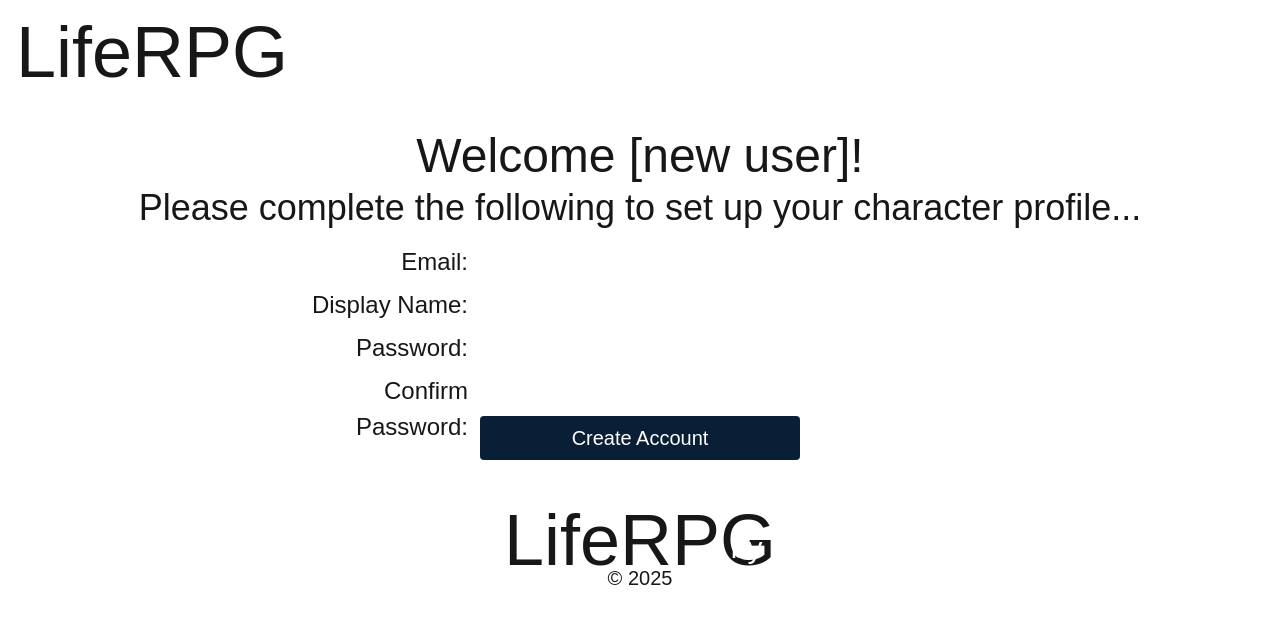
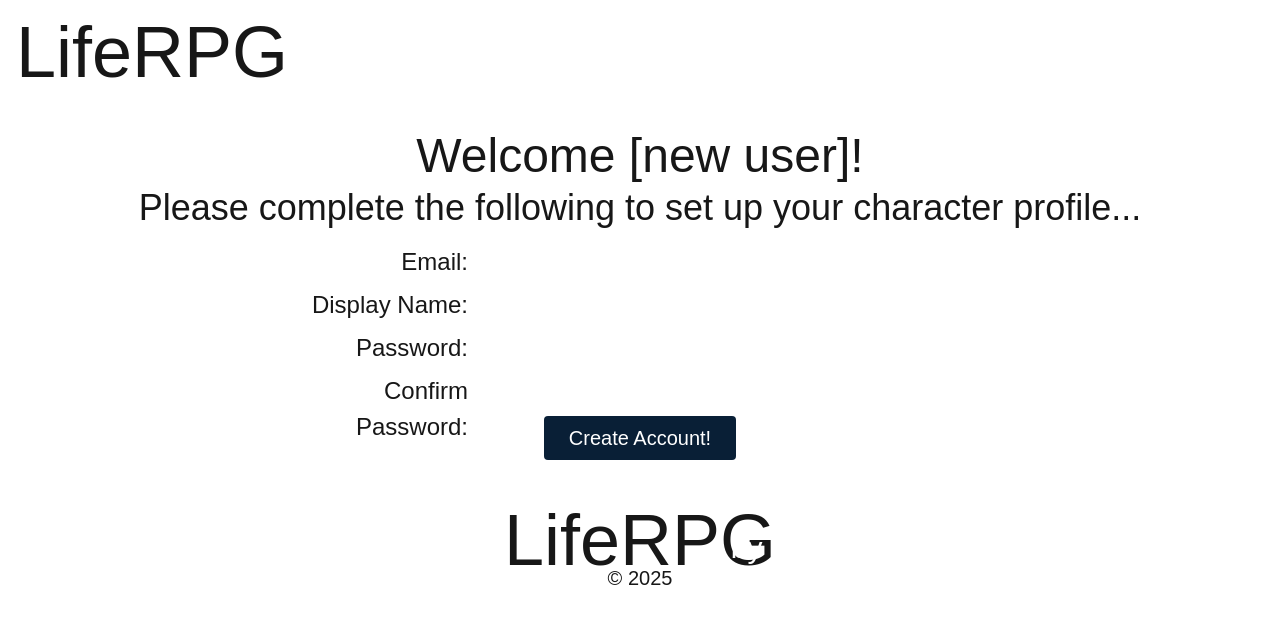
Before and after one commit to Daltraxx/life-rpg, a Next.js app: page /create-account in a window 1280 px wide. Shown: the top 624 px of the page. Built offline with nearby package versions, Linux system fonts and the light colour scheme; a web font is replaced by a local one.

Commit message:
adjust submit button size on larger screens

```diff
--- a/src/app/ui/account-creation/CreateAccountForm/CreateAccountForm.tsx
+++ b/src/app/ui/account-creation/CreateAccountForm/CreateAccountForm.tsx
@@ -42,7 +42,13 @@ export default function CreateAccountForm() {
           />
         </div>
 
-        <ButtonWrapper type="submit" color="blue-600">Create Account</ButtonWrapper>
+        <ButtonWrapper
+          type="submit"
+          color="blue-600"
+          className={styles.submitButton}
+        >
+          Create Account!
+        </ButtonWrapper>
       </form>
     </Bounded>
   );
--- a/src/app/ui/account-creation/CreateAccountForm/styles.module.css
+++ b/src/app/ui/account-creation/CreateAccountForm/styles.module.css
@@ -57,4 +57,9 @@
     text-align: right;
     left: -12.75rem;
   }
+
+  .submitButton {
+    align-self: center;
+    width: 12rem;
+  }
 }
```
